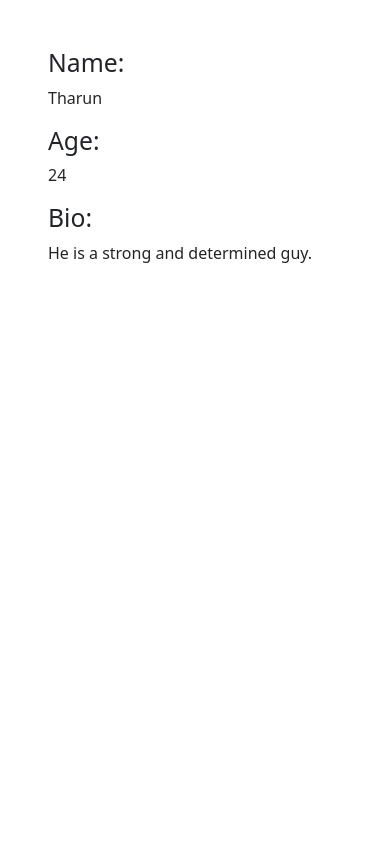
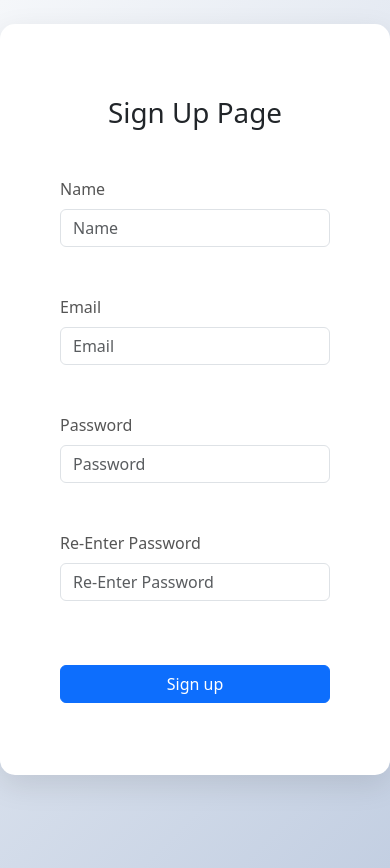
Before and after one commit to tharun2623/React-7days_Challenge, a React (Create React App) app: page / in a window 390 px wide. Before the commit the page ends 844 px from the top, so only its background shows below. Built offline with nearby package versions, Linux system fonts and the light colour scheme; the HTML template or start-up script is replaced by a standard one.

Commit message:
Dynamic Rendering Completed

```diff
--- a/package.json
+++ b/package.json
@@ -10,6 +10,7 @@
     "bootstrap": "^5.3.5",
     "react": "^19.0.0",
     "react-dom": "^19.0.0",
+    "react-router-dom": "^7.5.1",
     "react-scripts": "5.0.1",
     "web-vitals": "^2.1.4"
   },
--- a/src/App.jsx
+++ b/src/App.jsx
@@ -1,10 +1,22 @@
 import React from 'react'
 import './index.css';
-import Main from './components/main.jsx';
+import Login from './components/main.jsx';
 import 'bootstrap/dist/css/bootstrap.min.css';
+import { createBrowserRouter,RouterProvider } from 'react-router-dom';
+import Homepage from './components/homepage.jsx';
 
+const router = createBrowserRouter([
+   {
+      path: '/',
+      element: <Login/>
+   },
+   {
+      path: '/home',
+      element: <Homepage/>
+   }
+]);
 const App = () => {
-   return <Main name={"Tharun"} age={24} bio={"He is a strong and determined guy."}/>
+   return <RouterProvider router={router}/>
 }
 
 export default App
--- /dev/null
+++ b/src/components/homepage.jsx
@@ -0,0 +1,16 @@
+import React from "react";
+import { useLocation } from "react-router-dom";
+
+
+const Homepage = () => {
+    const location = useLocation();
+    const {name, email} = location.state || {};
+    return(
+        <div>
+            <h1>Welcome to the Homepage {name}</h1>
+            <p>Your email id: {email}</p>
+        </div>
+    )
+}
+
+export default Homepage;
--- a/src/components/main.jsx
+++ b/src/components/main.jsx
@@ -1,23 +1,140 @@
-import React from "react";
+import React, { useEffect } from "react";
+import { useNavigate } from "react-router-dom";
 
-const Main = ({name,age,bio}) => {
+
+const Login = () => {
+    const [name, setName] = React.useState('');
+    const [email, setEmail] = React.useState('');
+    const [password, setPassword] = React.useState('');
+    const [confirmPassword, setConfirmPassword] = React.useState('');
+    const [error, setError] = React.useState();
+    const [success, setSuccess] = React.useState(false);
+    const navigate = useNavigate();
+
+    const handleNameChange = (e) => {
+        setName(e.target.value);
+        setError(null);
+    };
+
+    const handleEmailChange = (e) => {
+        setEmail(e.target.value);
+        setError(null);
+    };
+
+    const handlePasswordChange = (e) => {
+        setPassword(e.target.value);
+        setError(null);
+    };
+
+    const handleConfirmPasswordChange = (e) => {
+        setConfirmPassword(e.target.value);
+        setError(null);
+    };
+
+    const handleSubmit = (e) => {
+
+        if (name !== "" && email !== "" && password !== "" && confirmPassword !== "") {
+            if (password !== confirmPassword) {
+                setError("Passwords do not match!");
+            } else {
+                e.preventDefault();
+                setSuccess(true);
+                navigate('/home',{
+                    state: {
+                        name: name,
+                        email: email,
+                        password: password,
+                        confirmPassword: confirmPassword
+                    }
+                });
+                console.log("Name: ", name);
+                console.log("Email: ", email);
+                console.log("Password: ", password);
+                console.log("Confirm Password: ", confirmPassword);
+                setName('');
+                setEmail('');
+                setPassword('');
+                setConfirmPassword('');
+            }
+        } else {
+            setError("All fields are required!");
+        }
+    };
+
+    useEffect(() => {
+        if(success){
+            setTimeout(() => {
+                setSuccess(false);
+            }, 3000); // Show success message for 3 seconds before hiding it.
+        }
+    }, [success]);
 
     return (
-        <section className="m-5">
-            <div>
-                <h2>Name:</h2>
-                <p>{name}</p>
-            </div>
-            <div>
-                <h2>Age:</h2>
-                <p>{age}</p>
-            </div>
-            <div>
-                <h2>Bio:</h2>
-                <p>{bio}</p>
-            </div>
-        </section>
-    )
-}
+        <div className="container">
+            {error && (
+                <div className="alert alert-danger" role="alert">
+                    {error}
+                </div>
+            )}
+            {success && (
+                <div className="alert alert-success" role="alert">
+                    Form submitted successfully!
+                </div>
+            )}
+            <h1 className="m-5">Sign Up Page</h1>
+            <form className="form-row m-5" onSubmit={handleSubmit}>
+                <div className="form-group col-md-6">
+                    <label>Name</label>
+                    <input
+                        type="text"
+                        className="form-control"
+                        id="inputName"
+                        placeholder="Name"
+                        onChange={handleNameChange}
+                        value={name}
+                    />
+                </div>
+                <br />
+                <div className="form-group col-md-6">
+                    <label>Email</label>
+                    <input
+                        type="email"
+                        className="form-control"
+                        id="inputEmail"
+                        placeholder="Email"
+                        onChange={handleEmailChange}
+                        value={email}
+                    />
+                </div>
+                <br />
+                <div className="form-group col-md-6">
+                    <label>Password</label>
+                    <input
+                        type="password"
+                        className="form-control"
+                        id="inputPassword"
+                        placeholder="Password"
+                        onChange={handlePasswordChange}
+                        value={password}
+                    />
+                </div>
+                <br />
+                <div className="form-group col-md-6">
+                    <label>Re-Enter Password</label>
+                    <input
+                        type="text"
+                        className="form-control"
+                        id="inputConfirmPassword"
+                        placeholder="Re-Enter Password"
+                        onChange={handleConfirmPasswordChange}
+                        value={confirmPassword}
+                    />
+                </div>
+                <br />
+                <button type="submit" className="btn btn-primary">Sign up</button>
+            </form>
+        </div>
+    );
+};
 
-export default Main;
+export default Login;
--- a/src/index.css
+++ b/src/index.css
@@ -1,10 +1,185 @@
+/* Global Styles */
 body {
+  font-family: 'Segoe UI', Tahoma, Geneva, Verdana, sans-serif;
+  background: linear-gradient(135deg, #f5f7fa 0%, #c3cfe2 100%);
+  min-height: 100vh;
   margin: 0;
   padding: 0;
-  box-sizing: border-box;
+  color: #333;
 }
 
-.active {
-  color: red;
-  font-weight: bold;
+.container {
+  max-width: 800px;
+  margin: 0 auto;
+  padding: 2rem;
+  background-color: white;
+  border-radius: 15px;
+  box-shadow: 0 10px 30px rgba(0, 0, 0, 0.1);
+  margin-top: 3rem;
+  margin-bottom: 3rem;
 }
+
+/* Login Page Styles */
+h1 {
+  color: #4a6baf;
+  text-align: center;
+  margin-bottom: 2rem;
+  font-weight: 600;
+  font-size: 2.5rem;
+}
+p {
+  margin-bottom: 1rem;
+  color: #555;
+  font-size: 1.2rem;
+  line-height: 1.6;
+  text-align: center;
+}
+
+.form-group {
+  margin-bottom: 1.5rem;
+}
+
+.form-control {
+  border-radius: 8px;
+  padding: 12px 15px;
+  border: 1px solid #ddd;
+  transition: all 0.3s ease;
+  font-size: 1rem;
+}
+
+.form-control:focus {
+  border-color: #4a6baf;
+  box-shadow: 0 0 0 0.2rem rgba(74, 107, 175, 0.25);
+}
+
+label {
+  font-weight: 500;
+  margin-bottom: 0.5rem;
+  display: block;
+  color: #555;
+}
+
+.btn-primary {
+  background-color: #4a6baf;
+  border: none;
+  padding: 12px 25px;
+  font-size: 1rem;
+  font-weight: 500;
+  border-radius: 8px;
+  cursor: pointer;
+  transition: all 0.3s ease;
+  width: 100%;
+  margin-top: 1rem;
+}
+
+.btn-primary:hover {
+  background-color: #3a5a9f;
+  transform: translateY(-2px);
+  box-shadow: 0 5px 15px rgba(74, 107, 175, 0.3);
+}
+
+.btn-primary:active {
+  transform: translateY(0);
+}
+
+.alert {
+  border-radius: 8px;
+  padding: 15px;
+  margin-bottom: 1.5rem;
+}
+
+.alert-danger {
+  background-color: #ffebee;
+  border-left: 4px solid #f44336;
+  color: #d32f2f;
+}
+
+.alert-success {
+  background-color: #e8f5e9;
+  border-left: 4px solid #4caf50;
+  color: #2e7d32;
+}
+
+/* Homepage Styles */
+.homepage-container {
+  max-width: 1200px;
+  margin: 0 auto;
+  padding: 2rem;
+  text-align: center;
+}
+
+.homepage-container h1 {
+  color: #4a6baf;
+  font-size: 2.8rem;
+  margin-bottom: 1.5rem;
+}
+
+.homepage-container p {
+  font-size: 1.2rem;
+  color: #555;
+  margin-bottom: 2rem;
+}
+
+/* Responsive Design */
+@media (max-width: 768px) {
+  .container {
+    padding: 1.5rem;
+    margin-top: 1.5rem;
+    margin-bottom: 1.5rem;
+  }
+
+  h1 {
+    font-size: 2rem;
+  }
+}
+
+/* Animation */
+@keyframes fadeIn {
+  from { opacity: 0; transform: translateY(20px); }
+  to { opacity: 1; transform: translateY(0); }
+}
+
+.container {
+  animation: fadeIn 0.6s ease-out;
+}
+
+/* Input focus effects */
+input[type="text"],
+input[type="email"],
+input[type="password"] {
+  transition: all 0.3s ease;
+}
+
+input[type="text"]:focus,
+input[type="email"]:focus,
+input[type="password"]:focus {
+  border-color: #4a6baf;
+  box-shadow: 0 0 8px rgba(74, 107, 175, 0.2);
+}
+
+/* Button loading state (for future use) */
+.btn-loading {
+  position: relative;
+  color: transparent;
+}
+
+.btn-loading:after {
+  content: "";
+  position: absolute;
+  width: 20px;
+  height: 20px;
+  top: 0;
+  left: 0;
+  right: 0;
+  bottom: 0;
+  margin: auto;
+  border: 3px solid transparent;
+  border-top-color: #ffffff;
+  border-radius: 50%;
+  animation: button-loading-spinner 1s ease infinite;
+}
+
+@keyframes button-loading-spinner {
+  from { transform: rotate(0turn); }
+  to { transform: rotate(1turn); }
+}
```
Also changed, not shown: 1 other file (tests, documents, lock files or other folders).
